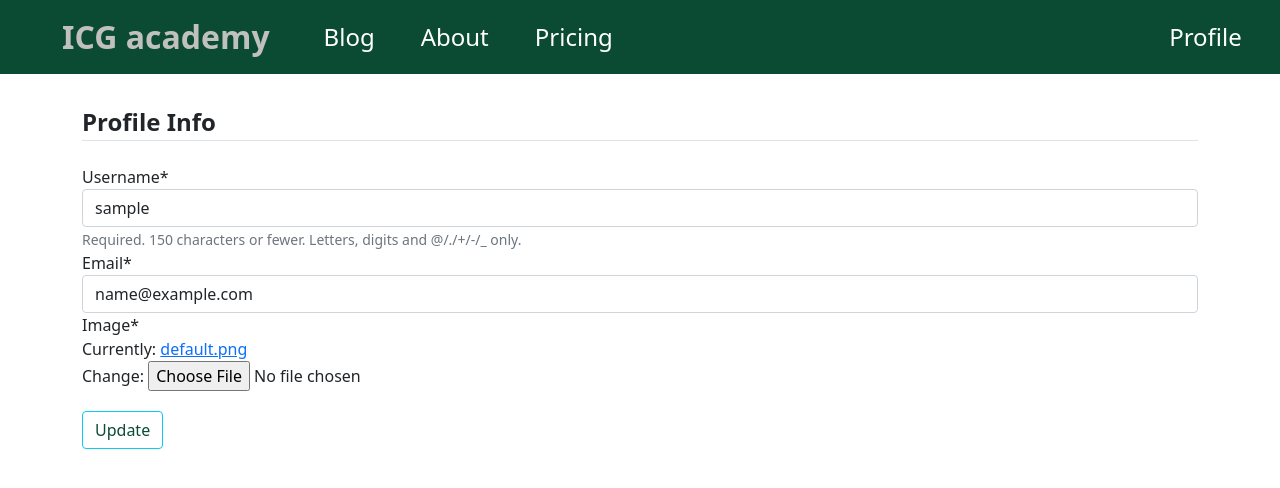
After one commit to Prince12Alimardon/Django_project_001, a Django app: page /u_profile/ in a window 1280 px wide; the page is wider, and only the part inside the window is pictured. The commit adds this page. Shown: the top 488 px of that part. Run offline with Django 4.2, Linux system fonts and the light colour scheme; the visitor is signed in with stand-in values (Sample User, id 1); some libraries are stand-ins or nearby versions.

Commit message:
update profile

```diff
--- a/blog/admin.py
+++ b/blog/admin.py
@@ -1,5 +1,5 @@
 from django.contrib import admin
-from .models import Post
+from .models import Post, Profile
 # Register your models here.
 
 
@@ -11,3 +11,4 @@ class PostAdmin(admin.ModelAdmin):
 
 
 admin.site.register(Post, PostAdmin)
+admin.site.register(Profile)
--- a/blog/apps.py
+++ b/blog/apps.py
@@ -4,3 +4,6 @@ from django.apps import AppConfig
 class BlogConfig(AppConfig):
     default_auto_field = 'django.db.models.BigAutoField'
     name = 'blog'
+
+    def ready(self):
+        import blog.signals
--- a/blog/form.py
+++ b/blog/form.py
@@ -1,6 +1,7 @@
 from django import forms
 from django.contrib.auth.models import User
 from django.contrib.auth.forms import UserCreationForm
+from .models import Profile
 
 
 class UserForm(UserCreationForm):
@@ -9,3 +10,17 @@ class UserForm(UserCreationForm):
     class Meta:
         model = User
         fields = ['username', 'email', 'password1', 'password2']
+
+
+class UserUpdateForm(forms.ModelForm):
+    email = forms.EmailField()
+
+    class Meta:
+        model = User
+        fields = ['username', 'email']
+
+
+class ProfileUpdateForm(forms.ModelForm):
+    class Meta:
+        model = Profile
+        fields = ['image']
--- a/blog/models.py
+++ b/blog/models.py
@@ -8,9 +8,18 @@ from django.utils import timezone
 
 class Post(models.Model):
     title = models.CharField(max_length=212)
+    image = models.ImageField(upload_to='blog', null=True, blank=True)
     content = models.TextField()
     author = models.ForeignKey(User, on_delete=models.CASCADE)
     created_at = models.DateTimeField(default=timezone.now())
 
     def __str__(self):
         return self.title
+
+
+class Profile(models.Model):
+    user = models.OneToOneField(User, on_delete=models.CASCADE)
+    image = models.ImageField(default='default.png', upload_to='profile')
+
+    def __str__(self):
+        return f"{self.user.username} Profile"
--- /dev/null
+++ b/blog/signals.py
@@ -0,0 +1,15 @@
+from django.db.models.signals import post_save
+from django.contrib.auth.models import User
+from django.dispatch import receiver
+from .models import Profile
+
+
+@receiver(post_save, sender=User)
+def create_profile(sender, instance, created, **kwargs):
+    if created:
+        Profile.objects.create(user=instance)
+
+
+@receiver(post_save, sender=User)
+def save_profile(sender, instance, **kwargs):
+    instance.profile.save()
--- a/blog/urls.py
+++ b/blog/urls.py
@@ -6,4 +6,5 @@ urlpatterns = [
     path('blog/', blog, name='blog'),
     path('register/', register, name='register'),
     path('profile/', profile, name='profile'),
+    path('u_profile/', u_profile, name='update_profile'),
 ]
--- a/blog/views.py
+++ b/blog/views.py
@@ -3,7 +3,7 @@ from .models import Post
 from django.contrib.auth.models import User
 from django.contrib.auth.forms import UserCreationForm
 from django.contrib import messages
-from .form import UserForm
+from .form import UserForm, UserUpdateForm, ProfileUpdateForm
 from django.contrib.auth.decorators import login_required
 
 # Create your views here.
@@ -53,3 +53,22 @@ def register(request):
 @login_required
 def profile(request):
     return render(request, 'users/profile.html')
+
+
+def u_profile(request):
+    if request.method == 'POST':
+        user_update_form = UserUpdateForm(request.POST, instance=request.user)
+        profile_update_form = ProfileUpdateForm(request.POST, request.FILES, instance=request.user.profile)
+        if user_update_form.is_valid() and profile_update_form.is_valid():
+            user_update_form.save()
+            profile_update_form.save()
+            messages.success(request, f"Accountingiz yangilandi")
+            return redirect('profile')
+    else:
+        user_update_form = UserUpdateForm(instance=request.user)
+        profile_update_form = ProfileUpdateForm(instance=request.user.profile)
+    context = {
+        'u_form': user_update_form,
+        'p_form': profile_update_form,
+    }
+    return render(request, 'users/profile_update.html', context)
--- a/templates/index.html
+++ b/templates/index.html
@@ -1,4 +1,5 @@
 <!DOCTYPE html>
+{% load static %}
 <html lang="en">
 <head>
     <meta charset="UTF-8">
@@ -20,7 +21,7 @@
 <body>
 <nav class="navbar navbar-expand-lg " style="background-color: #0C4B33">
     <div class="container-fluid">
-        <a class="navbar-brand" style="color: white; margin-left: 50px; font-size: xx-large" href="/">Django Blog</a>
+        <a class="navbar-brand" style="color: white; margin-left: 50px; font-size: xx-large; color: silver" href="/"><b>ICG academy</b></a>
         <button class="navbar-toggler" type="button" data-bs-toggle="collapse" data-bs-target="#navbarNav"
                 aria-controls="navbarNav" aria-expanded="false" aria-label="Toggle navigation">
             <span class="navbar-toggler-icon"></span>
@@ -40,11 +41,11 @@
         </div>
         <div class="collapse navbar-collapse" style="padding-left: 40%">
             {% if user.is_authenticated %}
-                <a class="nav-link" href="/profile/">Profile</a>
-                <a class="nav-link" href="/logout/">LogOut</a>
+            <a class="nav-link" href="/profile/">Profile</a>
+            <a class="nav-link" href="/logout/">LogOut</a>
             {% else %}
-                <a class="nav-link" href="/login/">LogIn</a>
-                <a class="nav-link" href="/register/">Register</a>
+            <a class="nav-link" href="/login/">LogIn</a>
+            <a class="nav-link" href="/register/">Register</a>
             {% endif %}
         </div>
     </div>
--- a/templates/users/login.html
+++ b/templates/users/login.html
@@ -11,13 +11,13 @@
             {{ form.as_p }}
         </fieldset>
         <div class="from-group">
-            <button class="btn btn-outline-info" type="submit">Sign Up</button>
+            <button class="btn btn-outline-info" type="submit">Log In</button>
         </div>
     </form>
     <div class="border-top pt-3">
         <small class="text-muted">
             Need an Account?
-            <a class="ml-2" style="color: dodgerblue" href="/register/">Sign Up</a>
+            <a class="ml-2" style="color: dodgerblue" href="/register/">Log In</a>
         </small>
     </div>
 </div>
--- /dev/null
+++ b/templates/users/profile_update.html
@@ -0,0 +1,19 @@
+{% extends 'index.html' %}
+{% load crispy_forms_tags %}
+{% block content %}
+
+<div style="margin-top: 30px">
+    <form method="POST" enctype="multipart/form-data">
+        {% csrf_token %}
+        <fieldset class="form-group">
+            <legend class="border-bottom mb-4"><b>Profile Info</b></legend>
+            {{ u_form| crispy }}
+            {{ p_form| crispy }}
+        </fieldset>
+        <div class="from-group" style="margin-top: 20px">
+            <button class="btn btn-outline-info" style="color: #0C4B33" type="submit">Update</button>
+        </div>
+    </form>
+</div>
+
+{% endblock %}
--- a/templates/users/register.html
+++ b/templates/users/register.html
@@ -8,7 +8,7 @@
         {% csrf_token %}
         <fieldset class="form-group">
             <legend class="border-bottom mb-4">Join Now</legend>
-            {{ form.as_p }}
+            {{ form| crispy }}
         </fieldset>
         <div class="from-group">
             <button class="btn btn-outline-info" type="submit">Sign Up</button>
```
Also changed, not shown: templates/blog.html (+16 -5 lines), templates/users/profile.html (+19 -2 lines), media/default.png (added).
